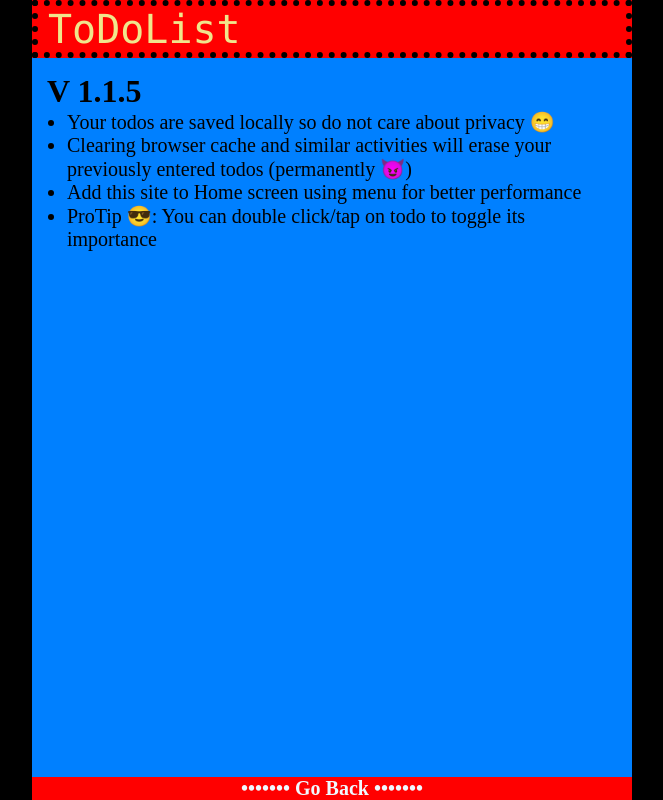
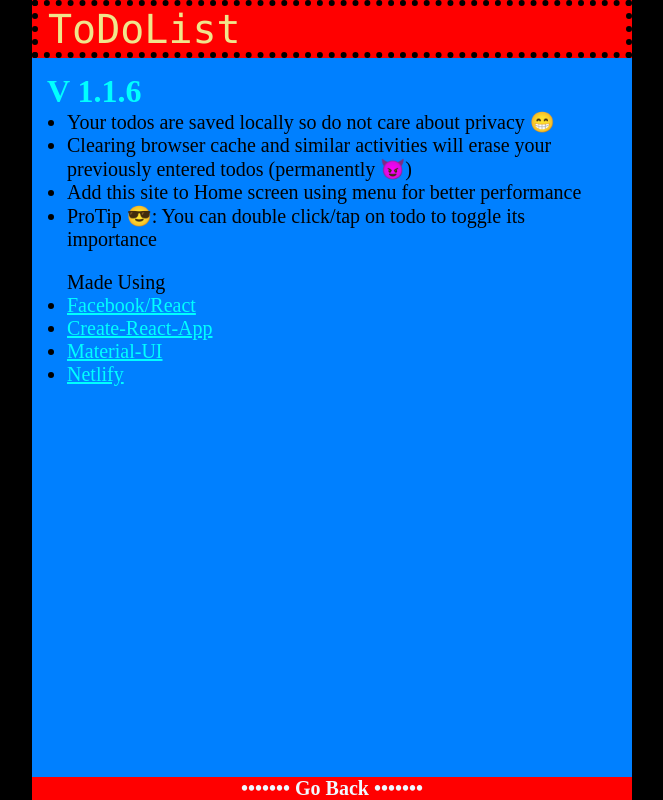
Before and after one commit to SatvikG7/react-to-do-list, a React (Create React App) app: page /about in a window 1280 px wide. Shown: the whole page, without its empty margins (308-971 px from the left). Built offline with nearby package versions, Linux system fonts and the light colour scheme.

Commit message:
made using

```diff
--- a/public/index.html
+++ b/public/index.html
@@ -10,7 +10,7 @@
       name="description"
       content="Simple React ToDoList by Satvik Gaikwad"
     />
-    <meta name="robots" content=”index, follow”>
+    <meta name="robots" content="index">
     <meta name="google-site-verification" content="WAetBlQRfemUrgWT1PCp-MnQYvL_zRR5ftisGJJV_EU" />
     <link rel="canonical" href="https://to-do-list-satvikg7.netlify.app/" />
     <link rel="apple-touch-icon" href="%PUBLIC_URL%/logo192.png" />
@@ -29,6 +29,6 @@
   </head>
   <body>
     <div id="root"></div>
-    <!-- <noscript>You need to enable JavaScript to run this app.</noscript> -->
+    <noscript>You need to enable JavaScript to run this app.</noscript>
   </body>
 </html>
--- a/src/App.js
+++ b/src/App.js
@@ -7,7 +7,7 @@ import Footer from "./components/Footer";
 import About from "./components/About";
 
 // *** Version ***
-const version = "1.1.5";
+const version = "1.1.6";
 
 
 function App() {
--- a/src/components/About.js
+++ b/src/components/About.js
@@ -1,4 +1,4 @@
-function About({version}) {
+function About({ version }) {
     return (
         <div className="about">
             <h1>V {version}</h1>
@@ -8,6 +8,15 @@ function About({version}) {
                 <li>Add this site to Home screen using menu for better performance</li>
                 <li>ProTip 😎: You can double click/tap on todo to toggle its importance</li>
             </ul>
+            <div className="madeUsing">
+                <ul>
+                    Made Using
+                    <li><a rel="noreferrer" target="_blank" href="https://github.com/facebook/react">Facebook/React </a></li>
+                    <li><a rel="noreferrer" target="_blank" href="https://create-react-app.dev/">Create-React-App</a></li>
+                    <li><a rel="noreferrer" target="_blank" href="https://material-ui.com/">Material-UI</a></li>
+                    <li><a rel="noreferrer" target="_blank" href="https://www.netlify.com/">Netlify</a></li>
+                </ul>
+            </div>
         </div>
     )
 }
--- a/src/components/Todo.js
+++ b/src/components/Todo.js
@@ -7,14 +7,7 @@ import IconButton from "@material-ui/core/IconButton";
 import DeleteForeverTwoToneIcon from "@material-ui/icons/DeleteForeverTwoTone";
 import Typography from "@material-ui/core/Typography";
 const useStyles = makeStyles(() => ({
-  text: {
-    fontSize: "1.25rem",
-    fontWeight: "500",
-  },
-  day: {
-    fontSize: "1rem",
-    color: "#525252",
-  },
+
   cursor: {
     cursor: "pointer",
   },
@@ -22,7 +15,19 @@ const useStyles = makeStyles(() => ({
     boxShadow: "0 0 0 2px green, 0 0 0 3.5px cyan",
   },
   todo: {
+    display: "flex",
+    flexDirection:"column",
     margin: "0",
+  },
+  text: {
+    display: "inline",
+    fontSize: "1.25rem",
+    fontWeight: "500",
+  },
+  day: {
+    display: "inline",
+    fontSize: "1rem",
+    color: "#525252",
   },
   td: {
     borderRadius: "10px",
--- a/src/components/Todos.js
+++ b/src/components/Todos.js
@@ -1,19 +1,9 @@
 import Todo from "./Todo";
 import List from "@material-ui/core/List";
-import { makeStyles } from "@material-ui/core/styles";
-
-const useStyles = makeStyles(() => ({
-  ul: {
-    padding: "6px 6px 6px 6px",
-    backgroundColor: "#0080ff",
-    minHeight: "calc(100vh - 58px)",
-  },
-}));
 function Todos({ todos, onDelete, onToggle }) {
-  const classes = useStyles();
 
   return (
-    <List className={classes.ul}>
+    <List className="todos-ul">
       {todos.length === 0 && <h1>Hooray 🎉! No pending task</h1>}
 
       {todos.map((td, index) => {
--- a/src/index.css
+++ b/src/index.css
@@ -1,3 +1,9 @@
+:root{
+  --header: #f00;
+  --cyan: #00ffff;
+  --bg: #0080ff;
+}
+
 * {
   margin: 0;
   padding: 0;
@@ -13,7 +19,7 @@
     inset -2px -2px 2px rgba(0, 0, 0, 0.25);
 }
 ::-webkit-scrollbar-track {
-  background: #0080ff;
+  background: var(--bg);
 }
 
 body {
@@ -33,7 +39,7 @@ body {
   display: flex;
   align-items: center;
   justify-content: space-between;
-  background-color: #ff0000;
+  background-color: var(--header);
   border: 6px dotted #000000;
 }
 
@@ -48,8 +54,7 @@ body {
 }
 
 .btn {
-  font-family: "Cascadia code", "Consolas", "Fira code", "Fira Sans", "fangsong",
-    "Code", "Roboto", "Helvetica";
+  font-family: "Helvetica", sans-serif;
   text-transform: uppercase;
   background: #303f9f;
   color: #f0e68c;
@@ -76,9 +81,13 @@ body {
 .btn:focus {
   outline: #000 solid 2px;
 }
-
+.todos-ul {
+  padding: 6px 6px 6px 6px !important;
+  background-color:#0080ff;
+  min-height: calc(100vh - 58px);
+}
 .footer {
-  background: #ff0000;
+  background: var(--header);
   text-align: center;
   position: fixed;
   bottom: 0;
@@ -88,14 +97,22 @@ body {
 .about {
   padding: 15px;
   height: calc(100vh - 59px);
-  background: #0080ff;
+  background: var(--bg);
 }
-
+.about h1 {
+  color: var(--cyan);
+}
 .aboutUl {
   margin: 0 0 0 20px;
   font-size: 1.25rem;
 }
-
+.madeUsing{
+  font-size: 1.25rem;
+  margin: 20px 0 0 20px;
+}
+.madeUsing ul a{
+  color: var(--cyan);
+}
 @media (min-width: 600px) {
   .container {
     max-width: 600px;
```
Also changed, not shown: public/robots.txt.
